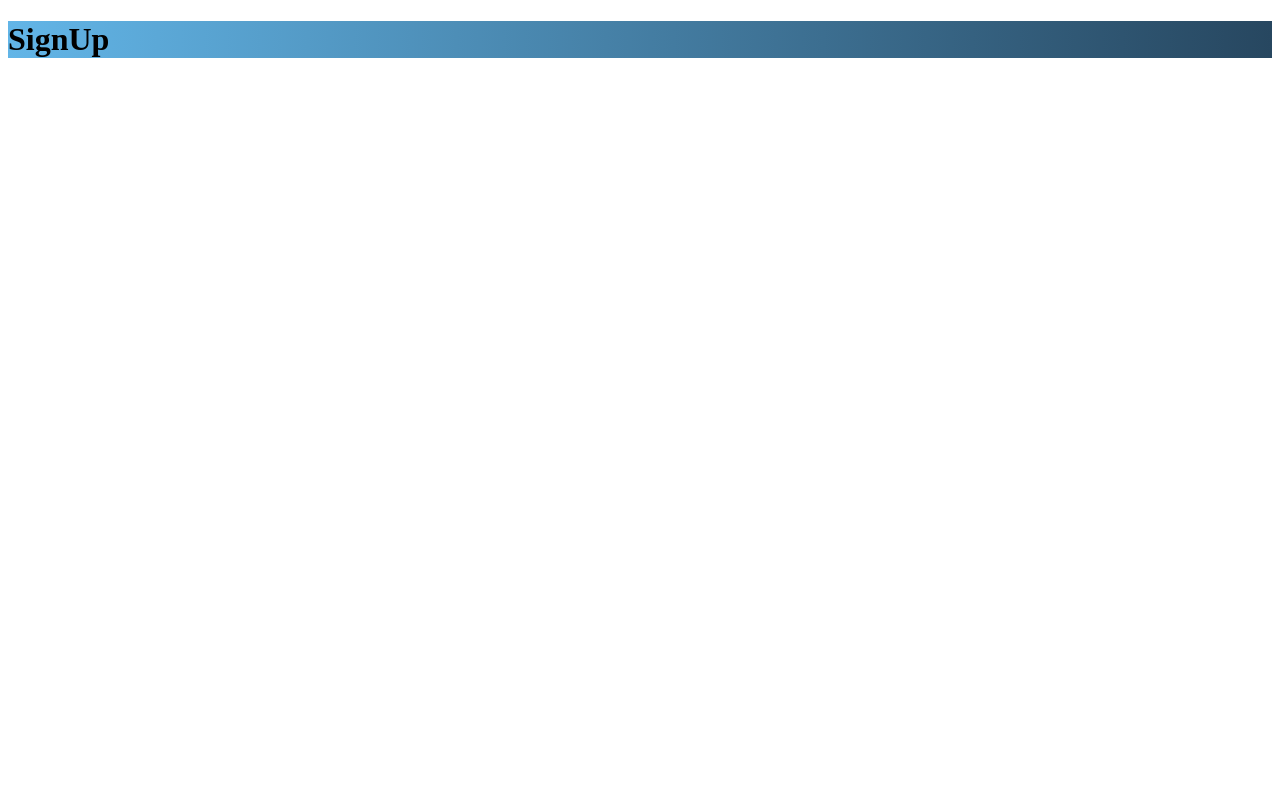
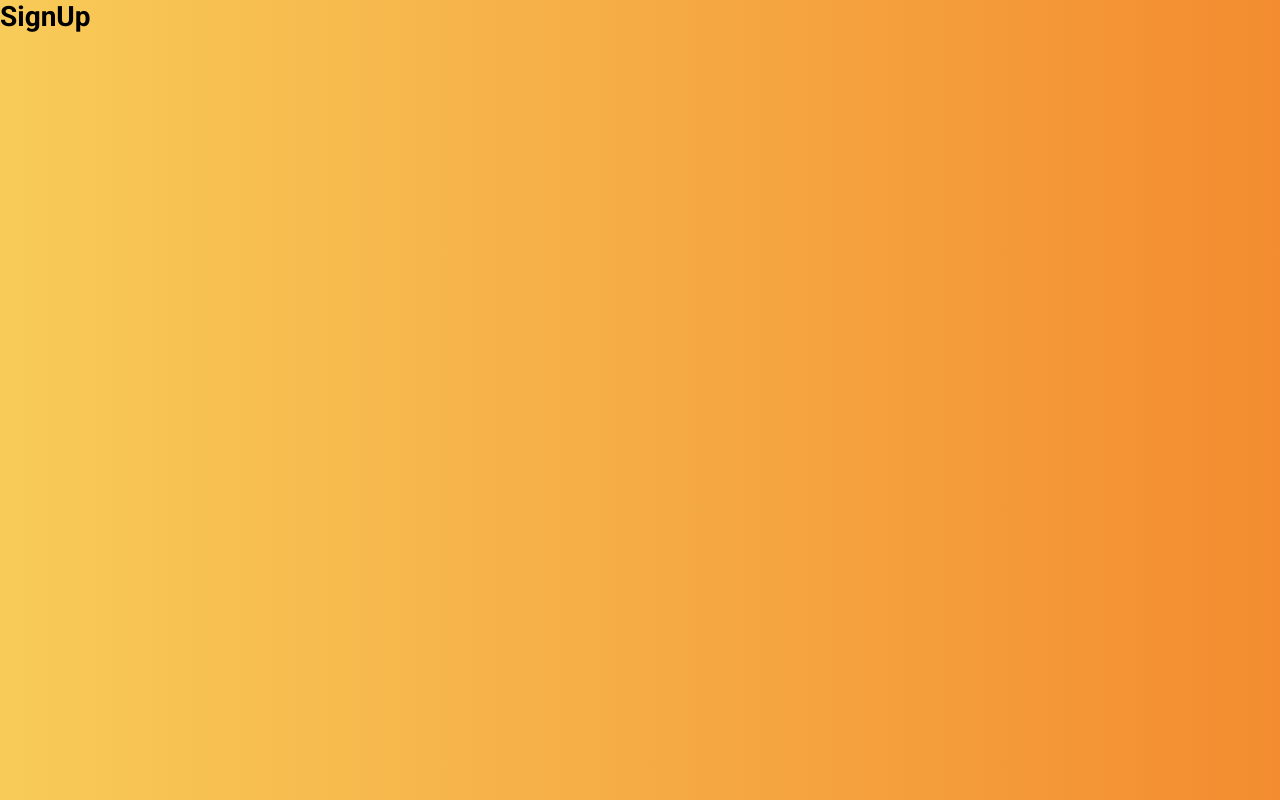
Before and after one commit to FredSoares/shopping_list_web, a React (Create React App) app: page /register in a window 1280 px wide. Built offline with nearby package versions, Linux system fonts and the light colour scheme; the HTML template or start-up script is replaced by a standard one.

Commit message:
global styles

```diff
--- a/src/App.js
+++ b/src/App.js
@@ -6,10 +6,13 @@
 import Routes from './routes';
 import history from './services/history';
 
+import GlobalStyle from './styles/global';
+
 function App() {
   return (
     <Router history={history}>
       <Routes />
+      <GlobalStyle />
     </Router>
   );
 }
--- a/src/pages/_layout/auth/styles.js
+++ b/src/pages/_layout/auth/styles.js
@@ -2,5 +2,5 @@
 
 export const Wrapper = styled.div`
   height: 100%;
-  background: linear-gradient(-90deg, #274760, #62b5e7);
+  background: linear-gradient(-90deg, #f38c30, #f8cb58);
 `;
--- /dev/null
+++ b/src/styles/global.js
@@ -0,0 +1,40 @@
+import { createGlobalStyle } from 'styled-components';
+
+export default createGlobalStyle`
+  @import url('https://fonts.googleapis.com/css?family=Roboto:400,700&display=swap');
+
+  * {
+    margin: 0;
+    padding: 0;
+    outline: 0;
+    box-sizing: border-box;
+  }
+
+  *:focus{
+    outline: 0;
+  }
+
+  html, body, #root {
+    height: 100%;
+  }
+
+  body {
+    -webkit-font-smoothing: antialiased !important;
+  }
+
+  body, input, button {
+    font: 14px 'Roboto', sans-serif;
+  }
+
+  a {
+    text-decoration: none;
+  }
+
+  ul {
+    list-style: none;
+  }
+
+  button {
+    cursor: pointer;
+  }
+`;
```
